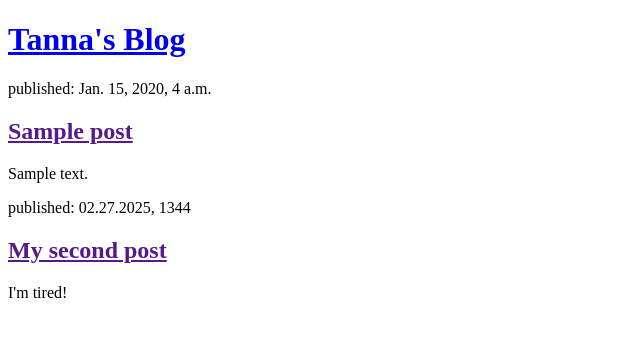
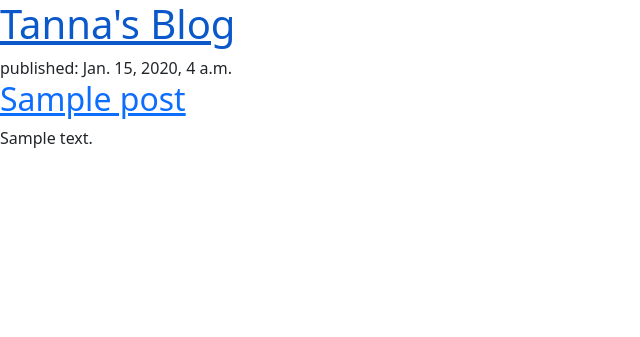
Before and after one commit to tannawest/my-first-blog, a Django app: template blog/templates/blog/post_list.html in a window 1280 px wide. Shown: the top 337 px of the page, without its empty margins (0-640 px from the left). Run offline with Django 5.2, Linux system fonts and the light colour scheme; the template is opened without the code that fills it: values that come from a table or form of the project are taken from there, others are empty; tables that the repository leaves empty hold one stand-in row (values such as "Sample post").

Commit message:
commit css

```diff
--- a/blog/templates/blog/post_list.html
+++ b/blog/templates/blog/post_list.html
@@ -1,6 +1,9 @@
+{% load static %}
 <!DOCTYPE html>
 <html>
     <head>
+        <link rel="stylesheet" href="https://cdn.jsdelivr.net/npm/bootstrap@5.3.03/dist/css/bootstrap.min.css" integrity="sha384-QWTKZyjpPEjISv5WaRU90FeRpok6YctnYmDr5pNlyT2bRjXh0JMhjY6hW+ALEwIH" crossorigin="anonymous">
+        <link rel="stylesheet" href="{% static 'css/blog.css' %}">
         <title>Tanna's Blog</title>
     </head>
     <body>
@@ -14,12 +17,5 @@
                 <p>{{ post.text|linebreaksbr }}</p>
             </article>
         {% endfor %}
-
-         <article>
-            <time>published: 02.27.2025, 1344</time>
-             <h2><a href="">My second post</a></h2>
-             <p>I'm tired!</p>
-
-        </article>
     <body>
 </html>
```
Also changed, not shown: 1 other file. Lines whose indentation alone changed are shown as unchanged.
